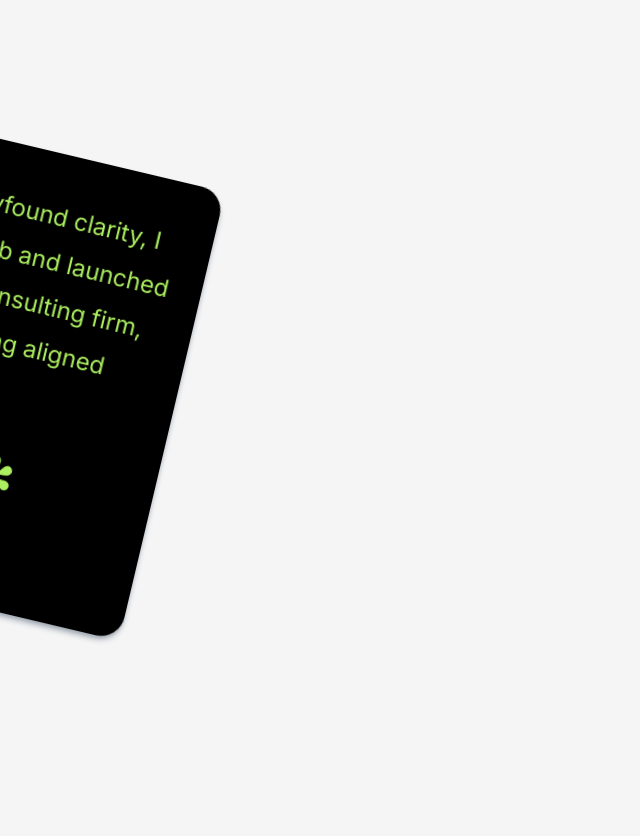
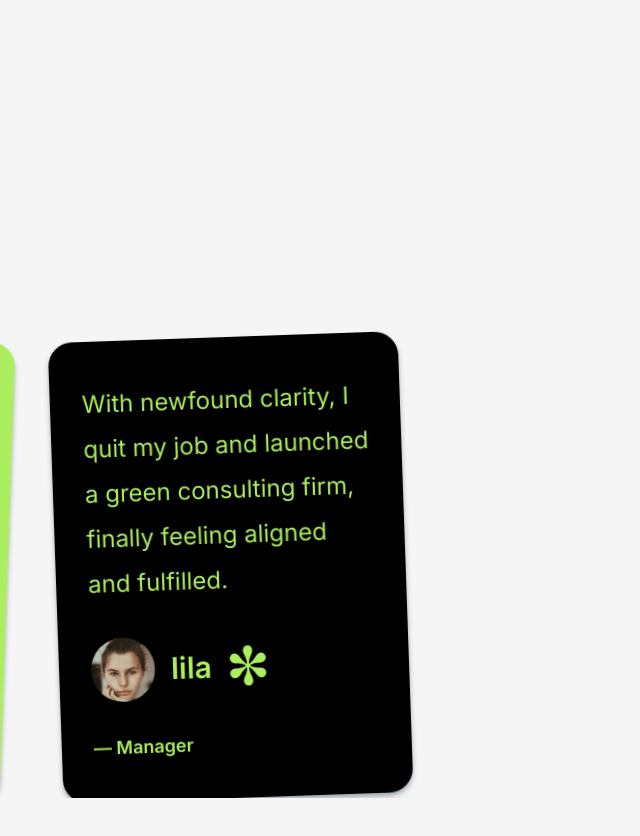
Before and after one commit to Pritamgit2002/demo1, a Next.js app: page / in a window 1280 px wide. Shown: the part 1026-1862 px from the top of the page, without its empty margins (0-640 px from the left). Built offline with nearby package versions, Linux system fonts and the light colour scheme.

Commit message:
card bottom 0

```diff
--- a/src/components/testimonial/index.tsx
+++ b/src/components/testimonial/index.tsx
@@ -8,18 +8,18 @@ const Testimonial = () => {
   const { scrollYProgress } = useScroll({
     target: targetRef,
   });
-  const x = useTransform(scrollYProgress, [0, 3], ["1%", "-280%"]);
+  const x = useTransform(scrollYProgress, [0, 3], ["1%", "-250%"]);
 
   return (
-    <section ref={targetRef} className="relative h-[250vh] bg-neutral-100 ">
-      <div className="sticky top-0 flex h-screen items-center overflow-hidden">
-        <motion.div style={{ x }} className="  flex gap-12 ">
+    <section ref={targetRef} className="relative h-[250vh]  bg-neutral-100  ">
+      <div className="sticky top-0 flex h-screen items-end  overflow-hidden -mb-40  ">
+        <motion.div style={{ x }} className="  flex items-end gap-12  ">
           {cards.map((card, index) => {
-            const initialRotation = index % 2 === 0 ? 0 : 0;
+            const initialRotation = index % 2 === 0 ? 3 : -3;
             const rotate = useTransform(
               scrollYProgress,
               [0, 3],
-              [initialRotation, index % 2 === 0 ? -40 : 40]
+              [initialRotation, index % 2 === 0 ? 0 : 0]
             );
             return (
               <motion.div style={{ rotate }} key={card.id}>
```
